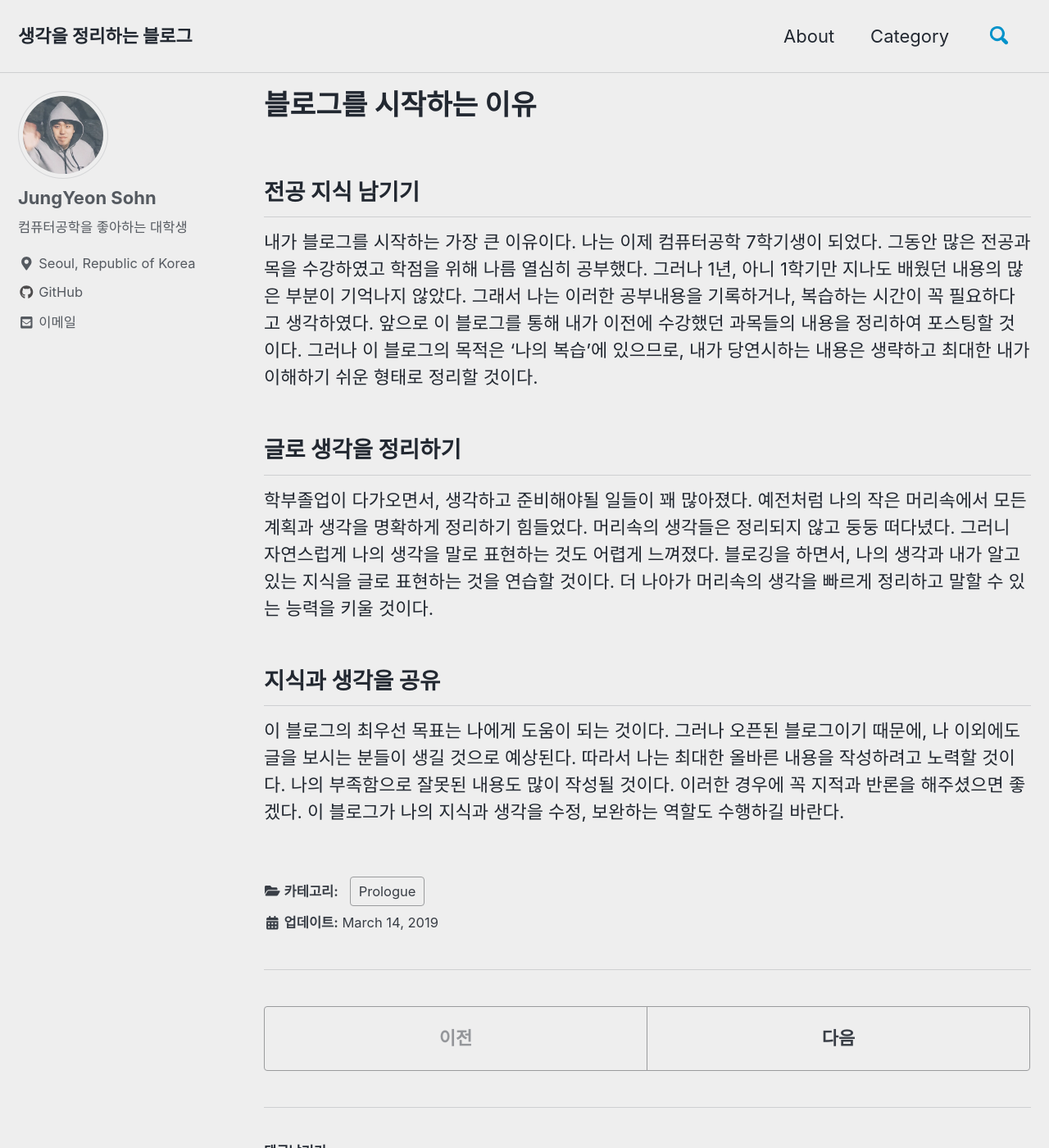
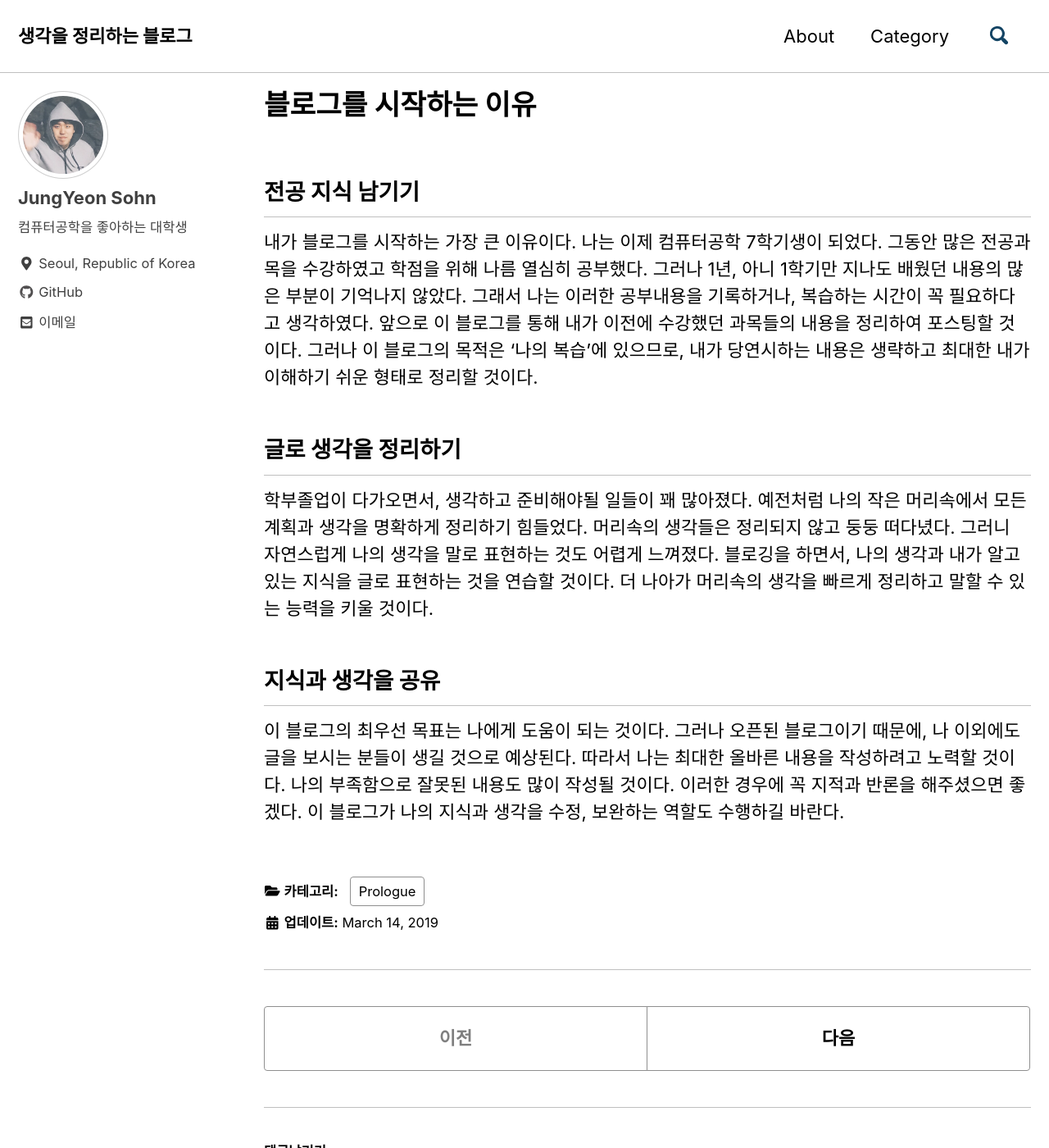
Before and after one commit to leesunkyu94/leesunkyu94.github.io, a Jekyll site: the page built from _posts/prologue/2019-03-14-prologue.md, in a window 1280 px wide and 1400 px high. Shown: the whole window at 82% size. Built offline with Jekyll 4.4.1, drawn with Linux system fonts in a browser that asks for light colours; cached includes are drawn as plain includes; comment, search, counter and statistics services are not loaded.

Commit message:
Skin 변경

```diff
--- a/_config.yml
+++ b/_config.yml
@@ -12,7 +12,7 @@
 
 # theme                  : "minimal-mistakes-jekyll"
 # remote_theme           : "mmistakes/minimal-mistakes"
-minimal_mistakes_skin    : "air" # "air", "aqua", "contrast", "dark", "dirt", "neon", "mint", "plum", "sunrise"
+minimal_mistakes_skin    : "contrast" # "air", "aqua", "contrast", "dark", "dirt", "neon", "mint", "plum", "sunrise"
 
 # Site Settings
 locale                   : "ko-KR"
--- a/_sass/minimal-mistakes/skins/_contrast.scss
+++ b/_sass/minimal-mistakes/skins/_contrast.scss
@@ -5,10 +5,10 @@
 /* Colors */
 $text-color: #000 !default;
 $muted-text-color: $text-color !default;
-$primary-color: #ff0000 !default;
+$primary-color: #134464 !default;
 $border-color: mix(#fff, $text-color, 75%) !default;
-$footer-background-color: #000 !default;
-$link-color: #0000ff !default;
+$footer-background-color: #134464 !default;
+$link-color: #134464 !default;
 $masthead-link-color: $text-color !default;
 $masthead-link-color-hover: $text-color !default;
 $navicon-link-color-hover: mix(#fff, $text-color, 80%) !default;
```
